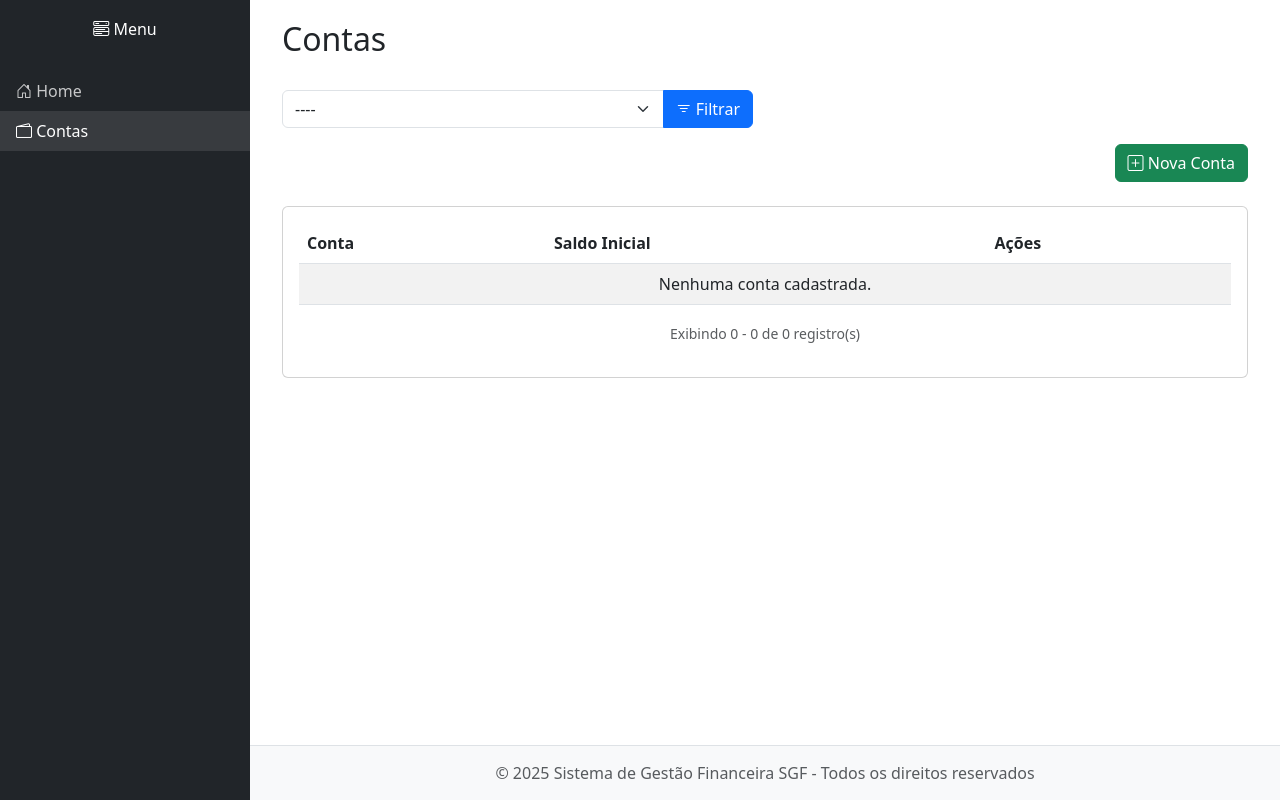
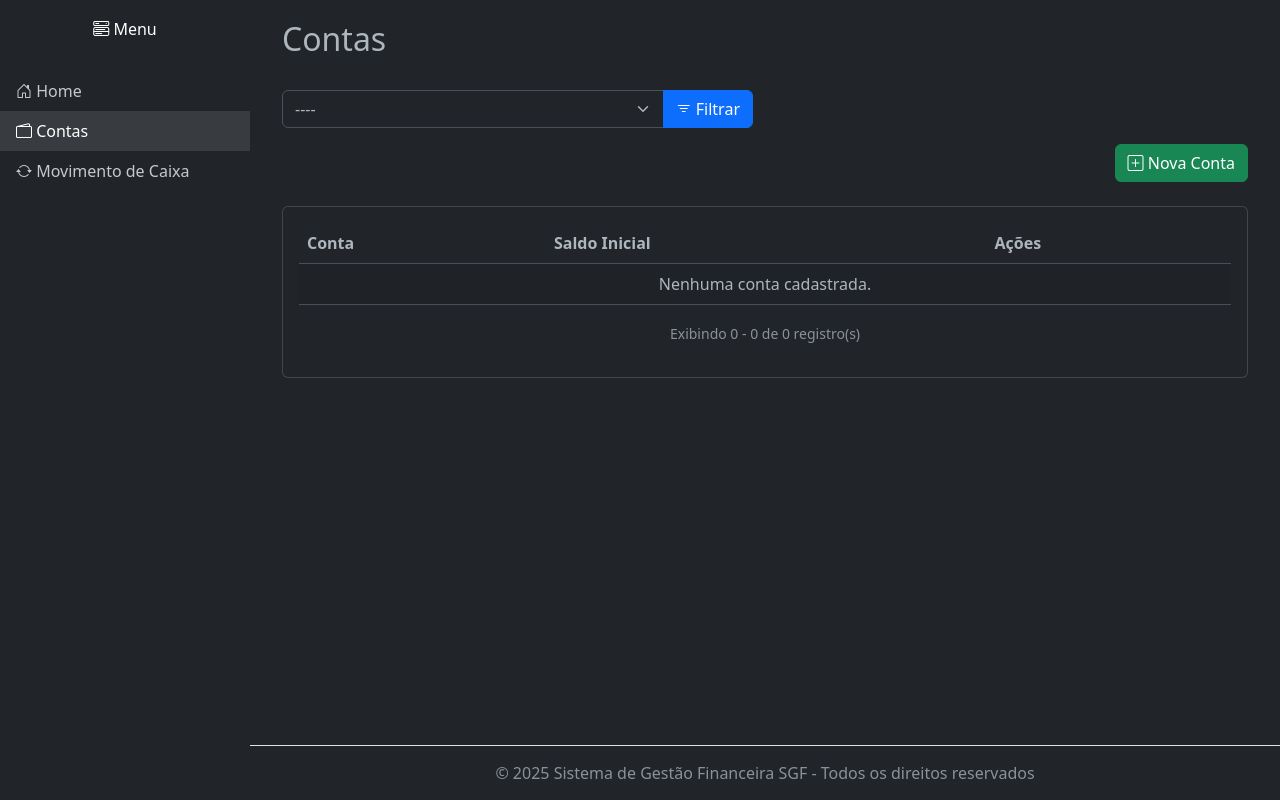
Before and after one commit to mateusdev08/sgf, a Django app: page /conta/ in a window 1280 px wide. Run offline with Django 5.2, Linux system fonts and the light colour scheme; data that the repository does not hold is empty.

Commit message:
Criação do menu Movimento de Caixa na Sidebar

```diff
--- a/templates/base.html
+++ b/templates/base.html
@@ -1,6 +1,6 @@
 <!DOCTYPE html>
-<html lang="pt-br">
-<!-- <html lang="pt-br" data-bs-theme="dark"> -->
+{% comment %} <html lang="pt-br"> {% endcomment %}
+<html lang="pt-br" data-bs-theme="dark">
 <head>
     <meta charset="UTF-8">
     <meta name="viewport" content="width=device-width, initial-scale=1.0">
@@ -81,7 +81,7 @@
 
         /* Estilo do rodapé */
         .footer {
-            background-color: #f8f9fa;
+            {% comment %} background-color: #f8f9fa; {% endcomment %}
             padding: 15px 0;
             margin-top: auto;
             width: calc(100% - 250px);
@@ -147,6 +147,11 @@
                         <i class="bi bi-wallet2"></i> Contas
                     </a>
                 </li>
+                <li class="nav-item">
+                    <a class="nav-link {% if '/movimento-caixa/' in request.path %}active{% endif %}" href="{% url 'movimento_caixa:list' %}">
+                        <i class="bi bi-arrow-repeat"></i> Movimento de Caixa
+                    </a>
+                </li>
                 <!-- Adicione mais links do menu conforme necessário -->
             </ul>
         </div>
```
